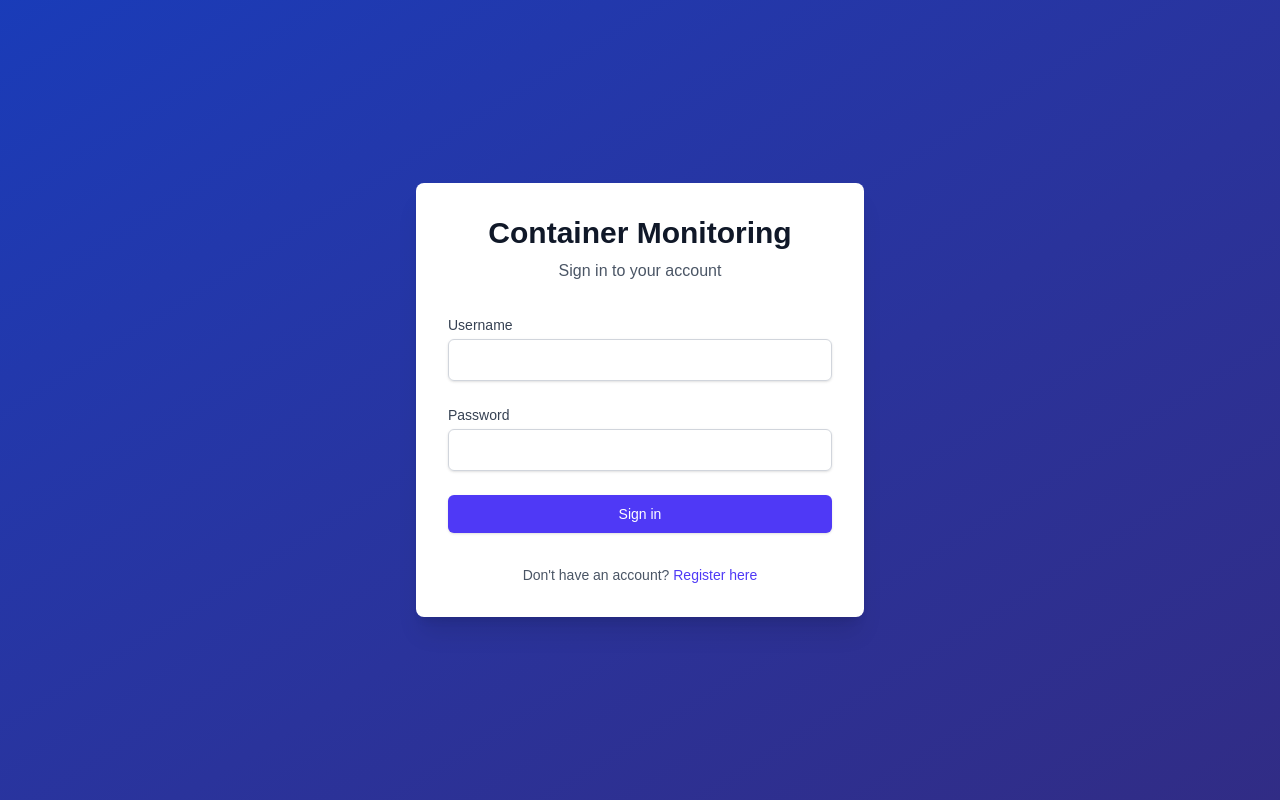
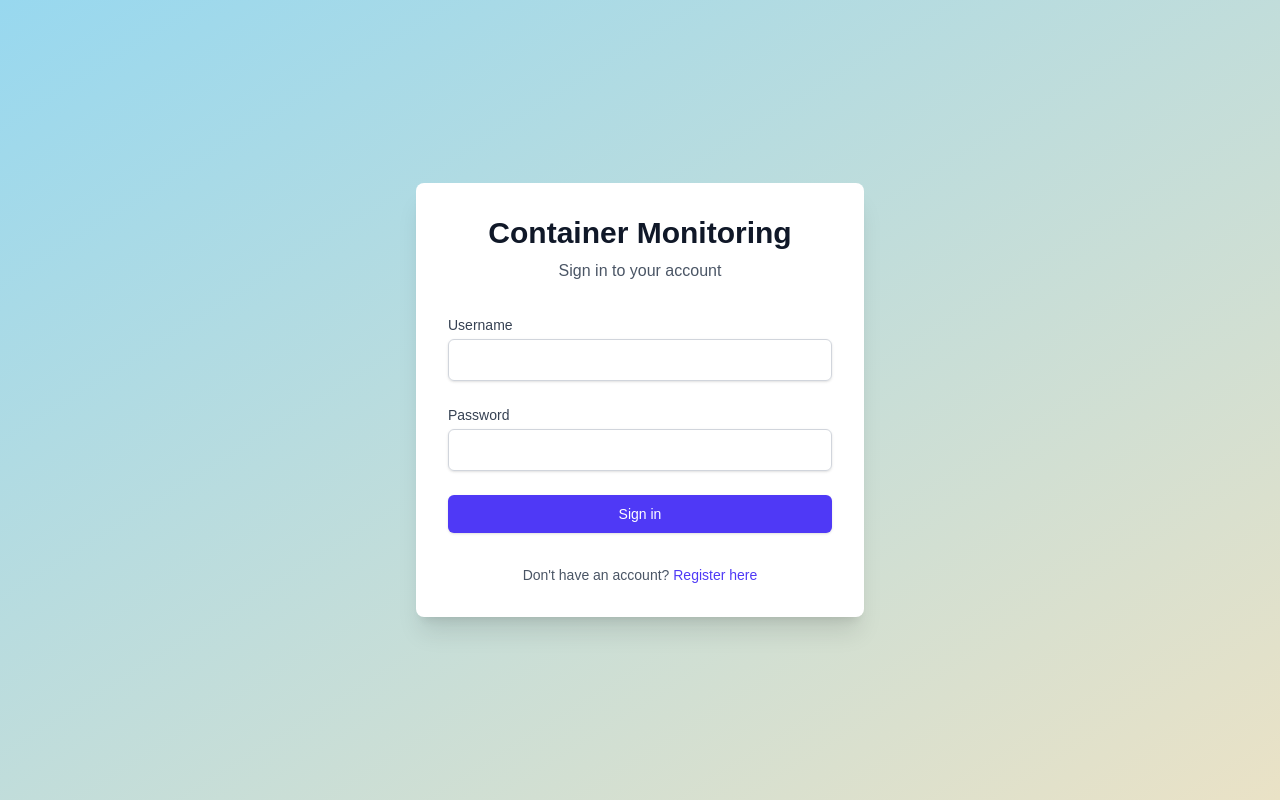
Before and after one commit to MaksJanu/container-monitoring-system, a Next.js app in the folder src/container-monitoring-dashboard/: page /auth/login in a window 1280 px wide. Built offline with nearby package versions, Linux system fonts and the light colour scheme.

Commit message:
Changed package.json config to run frontend on different port, changed background of register and login pages.

```diff
--- a/src/container-monitoring-dashboard/app/auth/login/page.js
+++ b/src/container-monitoring-dashboard/app/auth/login/page.js
@@ -33,7 +33,7 @@
   };
 
   return (
-    <div className="min-h-screen flex items-center justify-center bg-gradient-to-br from-blue-800 to-indigo-900">
+    <div className="min-h-screen flex items-center justify-center" style={{ background: 'linear-gradient(to bottom right, #98D8EF, #EAE2C6)' }}>
       <div className="w-full max-w-md p-8 space-y-8 bg-white rounded-lg shadow-xl">
         <div>
           <h1 className="text-3xl font-bold text-center text-gray-900">Container Monitoring</h1>
--- a/src/container-monitoring-dashboard/app/auth/register/page.js
+++ b/src/container-monitoring-dashboard/app/auth/register/page.js
@@ -40,7 +40,7 @@
   };
 
   return (
-    <div className="min-h-screen flex items-center justify-center bg-gradient-to-br from-blue-800 to-indigo-900">
+    <div className="min-h-screen flex items-center justify-center" style={{ background: 'linear-gradient(to bottom right, #98D8EF, #EAE2C6)' }}>
       <div className="w-full max-w-md p-8 space-y-8 bg-white rounded-lg shadow-xl">
         <div>
           <h1 className="text-3xl font-bold text-center text-gray-900">Container Monitoring</h1>
--- a/src/container-monitoring-dashboard/package.json
+++ b/src/container-monitoring-dashboard/package.json
@@ -3,7 +3,7 @@
   "version": "0.1.0",
   "private": true,
   "scripts": {
-    "dev": "next dev",
+    "dev": "next dev -p ${FRONT_PORT:-3001}",
     "build": "next build",
     "start": "next start",
     "lint": "next lint"
```
